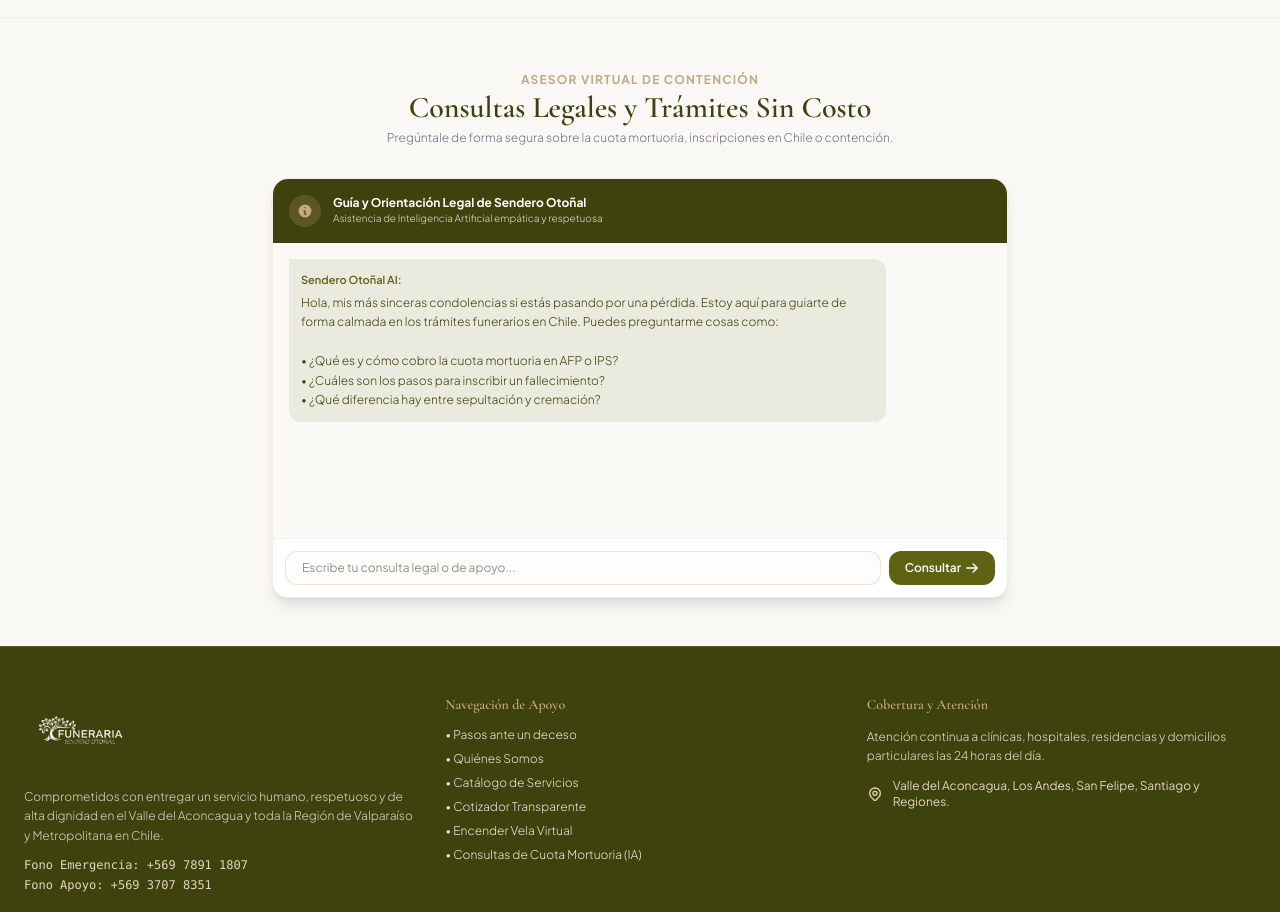
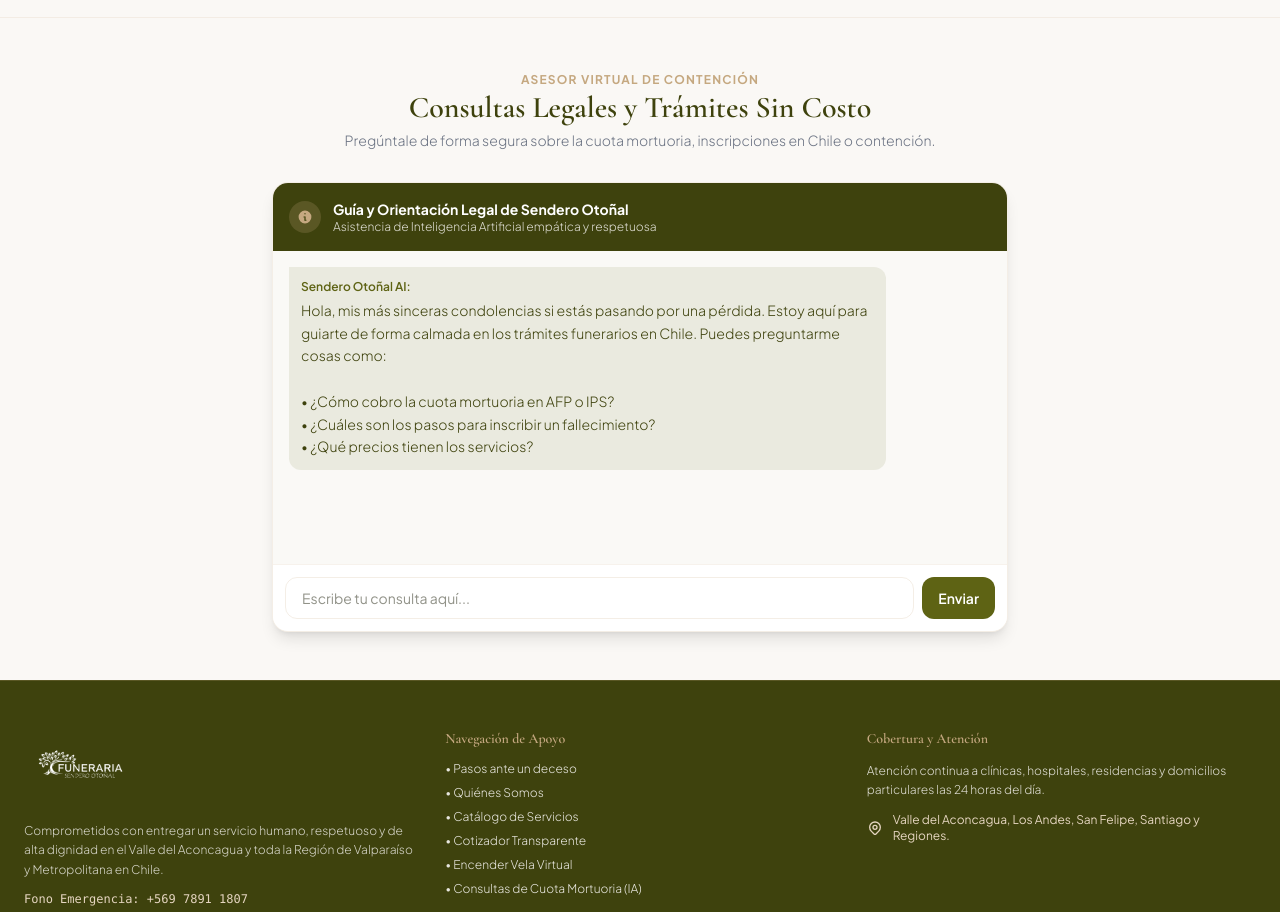
Before and after one commit to proscomsoluciones/web-funeraria-sendero-otonal, a Next.js app: page / in a window 1280 px wide. Shown: the part 6680-7592 px from the top of the page. Built offline with nearby package versions, Linux system fonts and the light colour scheme.

Commit message:
feat: update AiAdvisor component

```diff
--- a/src/components/AiAdvisor.tsx
+++ b/src/components/AiAdvisor.tsx
@@ -6,14 +6,48 @@
   id: number;
   sender: "ai" | "user";
   text: string;
+  isWhatsAppRedirect?: boolean;
+  userQueryForWA?: string;
 }
+
+interface FAQEntry {
+  keywords: string[];
+  response: string;
+}
+
+const FAQ_DATABASE: FAQEntry[] = [
+  {
+    keywords: ["cuota", "mortuoria", "afp", "ips", "fonasa", "isapre", "monto", "15 uf", "bono", "cobrar", "seguro"],
+    response: "La **Cuota Mortuoria** es un beneficio de la seguridad social en Chile para cubrir los gastos funerarios. Equivale a un tope de **15 UF** (aproximadamente $570.000 CLP actuales). Se financia con los fondos de pensiones (AFP) o a través del IPS (ex INP). En Sendero Otoñal gestionamos este trámite legal directamente y lo rebajamos del costo de tu servicio para tu tranquilidad familiar."
+  },
+  {
+    keywords: ["defuncion", "certificado", "inscribir", "registro civil", "pase", "sepultacion", "tramites", "pasos", "muere", "fallece"],
+    response: "Para inscribir una defunción en Chile, se requiere:\n1. **Certificado Médico de Defunción** emitido por el médico de turno o tratante.\n2. **Inscripción en el Registro Civil** (se realiza en las primeras 24 horas).\n3. **Obtención del Pase de Sepultación o Cremación**.\n\nEn Funeraria Sendero Otoñal nos encargamos del 100% de estos trámites ante el Registro Civil y Seremi de Salud sin costo adicional."
+  },
+  {
+    keywords: ["precio", "planes", "costo", "valor", "tarifas", "servicios", "clasico", "estandar", "memorial", "otoñal"],
+    response: "Nuestros planes oficiales del catálogo comienzan desde el **Servicio Clásico ($960.000)** hasta opciones premium de alta gama como el **Servicio Otoñal ($3.290.000)**. Todos incluyen la gestión legal de defunción, preparación de la urna, capilla ardiente, libro de condolencias y carrozas. Puedes revisar los detalles completos en la sección 'Catálogo' y usar el 'Cotizador' interactivo para agregar servicios adicionales."
+  },
+  {
+    keywords: ["urnas", "casket", "cofres", "madera", "roble", "oregon", "alerce", "urna"],
+    response: "Nuestras urnas y cofres son elaborados a mano utilizando maderas finas y nobles seleccionadas (como Roble Nacional y Pino Oregón). Cuentan con barniz espejo de alto brillo, interiores de raso plisado y terciopelo, herrajes de bronce pulido continuos e incrustaciones artísticas exclusivas. En la sección 'Cofres y Urnas' puedes ver fotos de los modelos."
+  },
+  {
+    keywords: ["donde", "ubicacion", "contacto", "telefono", "los andes", "san felipe", "aconcagua", "santiago", "region", "valparaiso", "dirección"],
+    response: "Funeraria Sendero Otoñal atiende de forma directa e inmediata las 24 horas del día en todo el **Valle del Aconcagua (Los Andes, San Felipe y comunas aledañas)**, la **Región de Valparaíso** y la **Región Metropolitana (Santiago)**. Puedes comunicarte directamente al teléfono de urgencias **+569 7891 1807**."
+  },
+  {
+    keywords: ["cremacion", "incinerar", "cenizas", "anfora"],
+    response: "La cremación en Chile requiere de trámites notariales específicos y autorización sanitaria. Se debe contar con una declaración jurada de la familia directa o una manifestación expresa del fallecido en vida. En Sendero Otoñal te brindamos la asesoría legal y nos encargamos de todo el traslado hacia los principales cinerarios del país."
+  }
+];
 
 export default function AiAdvisor() {
   const [messages, setMessages] = useState<Message[]>([
     {
       id: 1,
       sender: "ai",
-      text: "Hola, mis más sinceras condolencias si estás pasando por una pérdida. Estoy aquí para guiarte de forma calmada en los trámites funerarios en Chile. Puedes preguntarme cosas como:\n\n• ¿Qué es y cómo cobro la cuota mortuoria en AFP o IPS?\n• ¿Cuáles son los pasos para inscribir un fallecimiento?\n• ¿Qué diferencia hay entre sepultación y cremación?",
+      text: "Hola, mis más sinceras condolencias si estás pasando por una pérdida. Estoy aquí para guiarte de forma calmada en los trámites funerarios en Chile. Puedes preguntarme cosas como:\n\n• ¿Cómo cobro la cuota mortuoria en AFP o IPS?\n• ¿Cuáles son los pasos para inscribir un fallecimiento?\n• ¿Qué precios tienen los servicios?",
     },
   ]);
   const [input, setInput] = useState("");
@@ -34,40 +68,34 @@
     e.preventDefault();
     if (!input.trim()) return;
 
+    const queryText = input.trim();
     const userMsg: Message = {
       id: Date.now(),
       sender: "user",
-      text: input.trim(),
+      text: queryText,
     };
 
     setMessages((prev) => [...prev, userMsg]);
-    const query = input.toLowerCase();
+    const queryLower = queryText.toLowerCase();
     setInput("");
     setIsTyping(true);
 
-    // Simulate AI response delay
+    // Simular el retraso de búsqueda/análisis
     setTimeout(() => {
+      // Buscar coincidencia en la base de datos local JSON (FAQ_DATABASE)
+      const matchedEntry = FAQ_DATABASE.find((entry) =>
+        entry.keywords.some((keyword) => queryLower.includes(keyword))
+      );
+
       let reply = "";
+      let isWhatsAppRedirect = false;
 
-      if (query.includes("cuota") || query.includes("mortuoria") || query.includes("afp") || query.includes("ips")) {
-        reply =
-          "La **Cuota Mortuoria** es un beneficio de la seguridad social en Chile que ayuda a cubrir los gastos funerarios de un afiliado fallecido. Asciende a un tope de **15 UF** (aproximadamente $570.000 CLP actuales). Si el fallecido pertenece a una AFP o al IPS (ex INP), el beneficio se cobra presentando la factura de la funeraria. En Funeraria Sendero Otoñal gestionamos y rebajamos este trámite directamente del costo del servicio para tu total tranquilidad.";
-      } else if (
-        query.includes("inscribir") ||
-        query.includes("defuncion") ||
-        query.includes("registro") ||
-        query.includes("civil") ||
-        query.includes("pasos") ||
-        query.includes("tramite")
-      ) {
-        reply =
-          "Para inscribir un fallecimiento en Chile se deben seguir estos pasos:\n\n1. **Certificado Médico de Defunción**: Emitido por el médico tratante.\n2. **Inscripción en el Registro Civil**: Debe realizarse dentro de las 24 horas siguientes al fallecimiento. Se requiere el certificado médico y la cédula de identidad del fallecido.\n3. **Pase de Sepultación o Cremación**: Lo otorga el Registro Civil tras la inscripción.\n\nNo te preocupes, en Sendero Otoñal nos encargamos de realizar la totalidad de estos trámites legales sin costo adicional.";
-      } else if (query.includes("cremacion") || query.includes("sepultacion") || query.includes("diferencia")) {
-        reply =
-          "La **Sepultación** tradicional consiste en depositar la urna en una sepultura familiar o parque. La **Cremación** es el proceso de reducción mediante calor, tras el cual se entregan las cenizas en una ánfora. Ambos requieren trámites sanitarios y legales diferentes. Para la cremación, en Chile se exige una autorización notarial expresa de los familiares directos (o declaración en vida) y una autorización de la Seremi de Salud. Nosotros te guiamos paso a paso en la opción que elijan.";
+      if (matchedEntry) {
+        reply = matchedEntry.response;
       } else {
-        reply =
-          "Lamentamos profundamente el difícil momento que está viviendo. Como su Asesor de Orientación Legal de Sendero Otoñal, puedo asistirle con información sobre la legislación chilena (cuota mortuoria, pensiones de sobrevivencia, posesión efectiva básica y autorizaciones sanitarias). ¿Podría detallar su duda o hacerme una pregunta específica?";
+        // Si no se encuentra respuesta, derivar a WhatsApp
+        reply = "No he encontrado una respuesta exacta a tu consulta en mi base de datos de preguntas frecuentes. Para entregarte la información precisa de inmediato, te derivaré con un asesor de Sendero Otoñal por WhatsApp.";
+        isWhatsAppRedirect = true;
       }
 
       setMessages((prev) => [
@@ -76,10 +104,12 @@
           id: Date.now() + 1,
           sender: "ai",
           text: reply,
+          isWhatsAppRedirect,
+          userQueryForWA: queryText
         },
       ]);
       setIsTyping(false);
-    }, 1200);
+    }, 1000);
   };
 
   return (
@@ -92,13 +122,13 @@
           <h2 className="font-serif text-2xl sm:text-3xl text-brand-olivedark font-semibold">
             Consultas Legales y Trámites Sin Costo
           </h2>
-          <p className="text-xs text-gray-500 font-light mt-1">
+          <p className="text-xs md:text-sm text-gray-500 font-light mt-1">
             Pregúntale de forma segura sobre la cuota mortuoria, inscripciones en Chile o contención.
           </p>
         </div>
 
         {/* Interfaz del Chat */}
-        <div className="bg-white rounded-2xl border border-brand-gold/20 shadow-lg overflow-hidden flex flex-col h-[420px]">
+        <div className="bg-white rounded-2xl border border-brand-gold/20 shadow-lg overflow-hidden flex flex-col h-[450px]">
           {/* Encabezado del Asistente */}
           <div className="bg-brand-olivedark text-brand-linen p-4 flex items-center gap-3">
             <div className="w-8 h-8 rounded-full bg-brand-gold/20 flex items-center justify-center text-brand-gold">
@@ -111,8 +141,8 @@
               </svg>
             </div>
             <div>
-              <p className="text-xs font-bold text-white">Guía y Orientación Legal de Sendero Otoñal</p>
-              <p className="text-[10px] opacity-85 font-light">
+              <p className="text-xs md:text-sm font-bold text-white">Guía y Orientación Legal de Sendero Otoñal</p>
+              <p className="text-[10px] md:text-xs opacity-85 font-light">
                 Asistencia de Inteligencia Artificial empática y respetuosa
               </p>
             </div>
@@ -123,7 +153,9 @@
             {messages.map((m) => (
               <div
                 key={m.id}
-                className={`flex gap-2 max-w-[85%] text-xs ${m.sender === "user" ? "self-end" : "self-start"}`}
+                className={`flex gap-2 max-w-[85%] text-xs md:text-sm ${
+                  m.sender === "user" ? "self-end" : "self-start"
+                }`}
               >
                 <div
                   className={`p-3 rounded-xl leading-relaxed whitespace-pre-line ${
@@ -133,42 +165,57 @@
                   }`}
                 >
                   {m.sender === "ai" && (
-                    <p className="font-semibold text-[11px] text-brand-olive mb-1">Sendero Otoñal AI:</p>
+                    <p className="font-semibold text-[11px] md:text-xs text-brand-olive mb-1">
+                      Sendero Otoñal AI:
+                    </p>
                   )}
                   {m.text}
+
+                  {/* Renderizar botón verde de derivación a WhatsApp */}
+                  {m.isWhatsAppRedirect && (
+                    <a
+                      href={`https://wa.me/56978911807?text=${encodeURIComponent(
+                        `Hola Sendero Otoñal. Realicé una consulta sobre "${m.userQueryForWA || "asistencia"}" en su asistente virtual y me gustaría hablar con un asesor para mayor orientación.`
+                      )}`}
+                      target="_blank"
+                      rel="noopener noreferrer"
+                      className="mt-3 bg-[#25D366] hover:bg-[#20ba5a] text-white py-2 px-4 rounded-xl font-bold text-xs md:text-sm flex items-center justify-center gap-1.5 transition-all shadow-sm w-max"
+                    >
+                      <svg className="w-4 h-4" fill="currentColor" viewBox="0 0 24 24">
+                        <path d="M17.472 14.382c-.297-.149-1.758-.867-2.03-.967-.273-.099-.471-.148-.67.15-.197.297-.767.966-.94 1.164-.173.199-.347.223-.644.075-.297-.15-1.255-.463-2.39-1.475-.883-.788-1.48-1.761-1.653-2.059-.173-.297-.018-.458.13-.606.134-.133.298-.347.446-.52.149-.174.198-.298.298-.497.099-.198.05-.371-.025-.52-.075-.149-.669-1.612-.916-2.207-.242-.579-.487-.5-.669-.51-.173-.008-.371-.01-.57-.01-.198 0-.52.074-.792.372-.272.297-1.04 1.016-1.04 2.479 0 1.462 1.065 2.875 1.213 3.074.149.198 2.096 3.2 5.077 4.487.709.306 1.262.489 1.694.625.712.227 1.36.195 1.871.118.571-.085 1.758-.719 2.006-1.413.248-.694.248-1.289.173-1.413-.074-.124-.272-.198-.57-.347m-5.421 7.403h-.004a9.87 9.87 0 01-5.031-1.378l-.361-.214-3.741.982.998-3.648-.235-.374a9.86 9.86 0 01-1.51-5.26c.001-5.45 4.436-9.884 9.888-9.884 2.64 0 5.122 1.03 6.988 2.898a9.825 9.825 0 012.893 6.994c-.003 5.45-4.437 9.884-9.885 9.884m8.413-18.297A11.815 11.815 0 0012.05 0C5.495 0 .16 5.335.157 11.892c0 2.096.547 4.142 1.588 5.945L0 24l6.335-1.662c1.746.953 3.71 1.454 5.709 1.455h.008c6.554 0 11.89-5.335 11.893-11.893a11.821 11.821 0 00-3.48-8.413z"></path>
+                      </svg>
+                      Contactar Asesor Humano
+                    </a>
+                  )}
                 </div>
               </div>
             ))}
-
             {isTyping && (
-              <div className="flex gap-2 max-w-[85%] text-xs self-start">
+              <div className="self-start flex gap-2 max-w-[85%] text-xs text-gray-500">
                 <div className="bg-brand-olive/10 text-brand-olivedark p-3 rounded-xl rounded-tl-none font-light flex items-center gap-1">
-                  <span className="w-1.5 h-1.5 rounded-full bg-brand-olive animate-bounce"></span>
                   <span className="w-1.5 h-1.5 rounded-full bg-brand-olive animate-bounce delay-100"></span>
                   <span className="w-1.5 h-1.5 rounded-full bg-brand-olive animate-bounce delay-200"></span>
+                  <span className="w-1.5 h-1.5 rounded-full bg-brand-olive animate-bounce delay-300"></span>
                 </div>
               </div>
             )}
             <div ref={messagesEndRef} />
           </div>
 
-          {/* Input de Mensaje */}
-          <form onSubmit={handleSend} className="p-3 border-t border-gray-100 flex gap-2 bg-white">
+          {/* Formulario de Entrada */}
+          <form onSubmit={handleSend} className="p-3 border-t border-brand-gold/15 flex gap-2 bg-white">
             <input
               type="text"
               value={input}
               onChange={(e) => setInput(e.target.value)}
-              placeholder="Escribe tu consulta legal o de apoyo..."
-              className="flex-1 px-4 py-2 text-xs rounded-xl border border-brand-gold/30 bg-brand-linen/30 focus:outline-none focus:border-brand-olive text-brand-charcoal"
+              placeholder="Escribe tu consulta aquí..."
+              className="flex-1 px-4 py-2.5 rounded-xl border border-brand-gold/20 text-xs md:text-sm text-brand-charcoal focus:outline-none focus:border-brand-olive"
             />
             <button
               type="submit"
-              className="bg-brand-olive hover:bg-brand-olivedark text-white px-4 py-2 rounded-xl text-xs font-semibold transition-colors flex items-center gap-1 cursor-pointer"
+              className="bg-brand-olive hover:bg-brand-olivedark text-white px-4 py-2 rounded-xl text-xs md:text-sm font-semibold transition-colors cursor-pointer"
             >
-              <span>Consultar</span>
-              <svg className="w-3.5 h-3.5" fill="none" stroke="currentColor" viewBox="0 0 24 24">
-                <path strokeLinecap="round" strokeLinejoin="round" strokeWidth="2.5" d="M14 5l7 7m0 0l-7 7m7-7H3"></path>
-              </svg>
+              Enviar
             </button>
           </form>
         </div>
```
